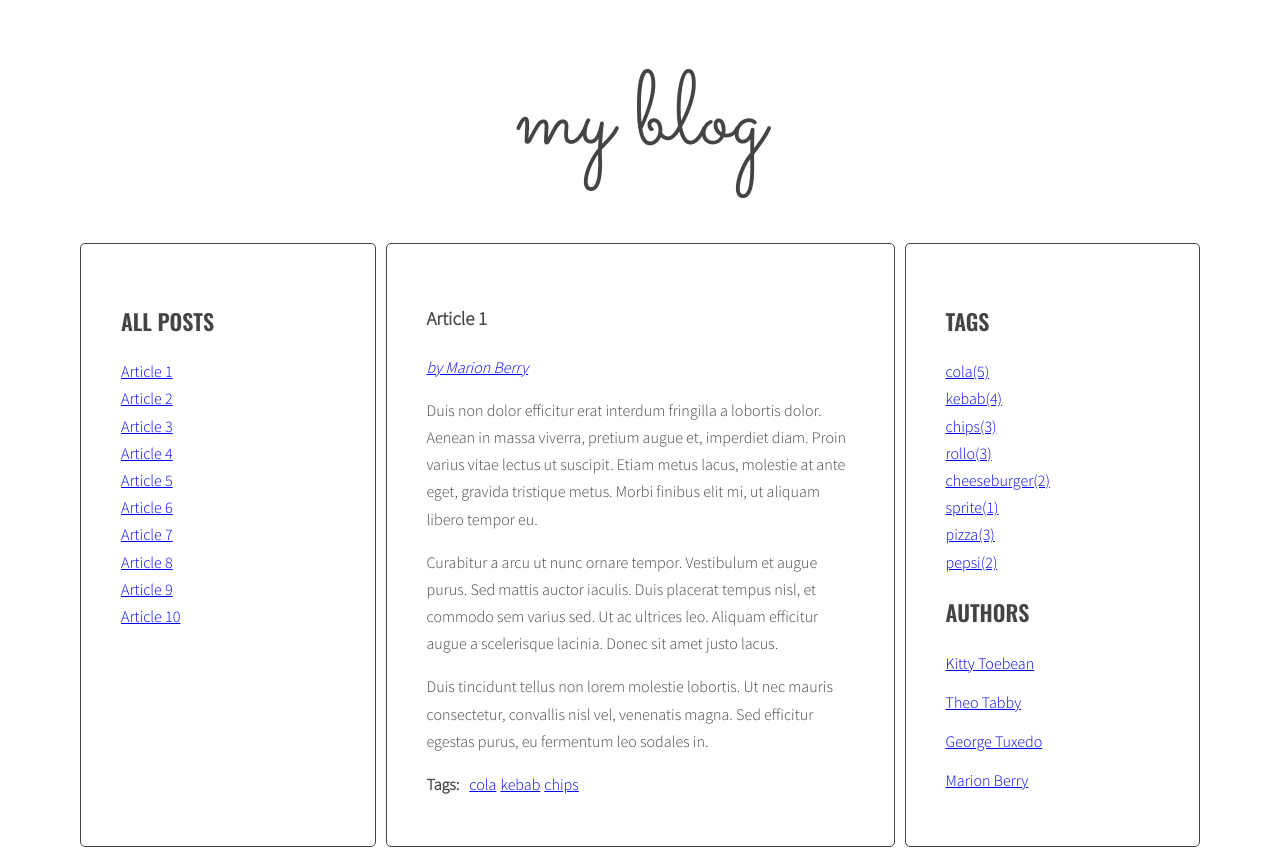
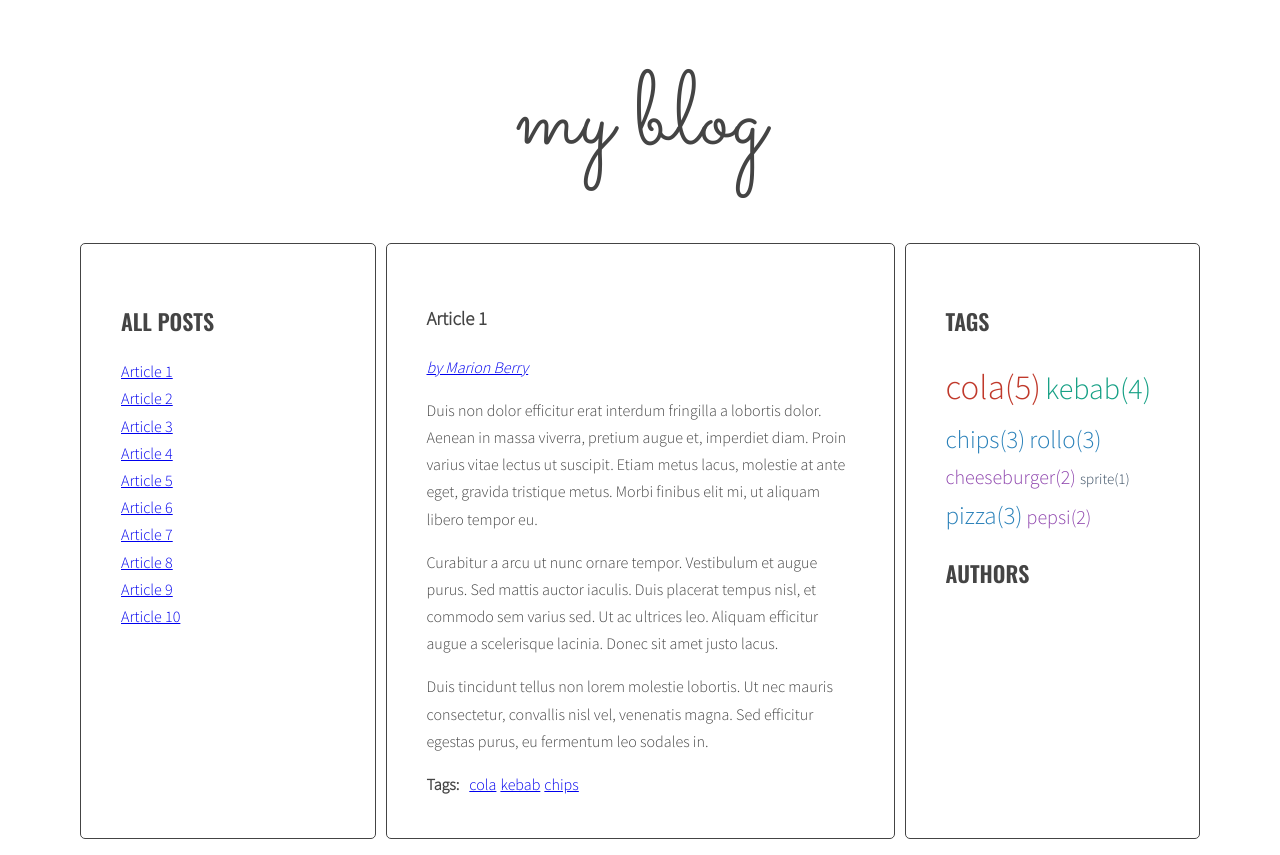
Before and after one commit to ManuLisek/blog-js, a website: page index.html in a window 1280 px wide. Drawn offline with nearby package versions, Linux system fonts and the light colour scheme.

Commit message:
Remove authors from index.html

```diff
--- a/css/style.css
+++ b/css/style.css
@@ -106,6 +106,10 @@ body {
   font-style: italic;
 }
 
+.post-author li {
+  list-style-type: none;
+}
+
 .post-tags {
   display: -ms-flexbox;
   display: flex;
@@ -114,4 +118,53 @@ body {
 .post-tags p {
   margin: 0 10px 0 0;
 }
+
+.tag-size-5 {
+  font-size: 35px;
+}
+
+.tag-size-5 a {
+  color: #c0392b;
+}
+
+.tag-size-4 {
+  font-size: 30px;
+}
+
+.tag-size-4 a {
+  color: #16a085;
+}
+
+.tag-size-3 {
+  font-size: 25px;
+}
+
+.tag-size-3 a {
+  color: #2980b9;
+}
+
+.tag-size-2 {
+  font-size: 20px;
+}
+
+.tag-size-2 a {
+  color: #8e44ad;
+}
+
+.tag-size-1 {
+  font-size: 15px;
+}
+
+.tag-size-1 a {
+  color: #34495e;
+}
+
+.list.tags li {
+  display: inline-block;
+}
+
+.list.tags li a {
+  text-decoration: none;
+  margin-right: 4px;
+}
 /*# sourceMappingURL=style.css.map */
--- a/index.html
+++ b/index.html
@@ -233,26 +233,6 @@
           </ul>
           <h2 class="section-title">Authors</h2>
           <ul class="list authors">
-            <li>
-              <a href="#">
-                <span class="author-name">Kitty Toebean</span>
-              </a>
-            </li>
-            <li>
-              <a href="#">
-                <span class="author-name">Theo Tabby</span>
-              </a>
-            </li>
-            <li>
-              <a href="#">
-                <span class="author-name">George Tuxedo</span>
-              </a>
-            </li>
-            <li>
-              <a href="#">
-                <span class="author-name">Marion Berry</span>
-              </a>
-            </li>
           </ul>
         </aside>
       </main>
```
Also changed, not shown: 1 other file.
